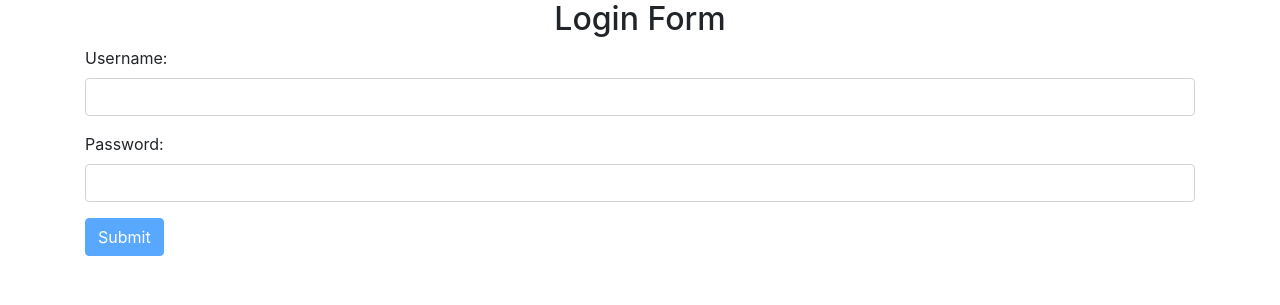
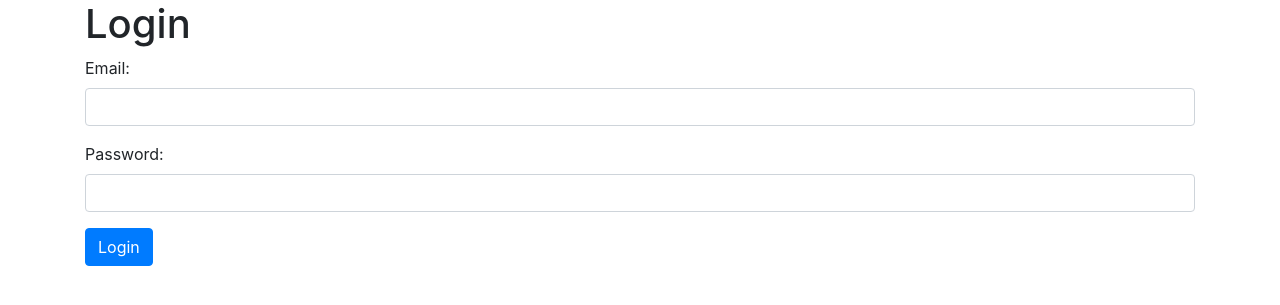
Before and after one commit to huyenuet/simple-web-app, a FastAPI app: page /login in a window 1280 px wide. Shown: the top 305 px of the page. Run offline with FastAPI, Linux system fonts and the light colour scheme; some libraries are stand-ins or nearby versions.

Commit message:
feat: remove scripts from login-form html file

```diff
--- a/templates/login-form.html
+++ b/templates/login-form.html
@@ -1,75 +1,29 @@
 <!DOCTYPE html>
-<html>
+<html lang="en">
 <head>
-	<title>Login Form</title>
-	<meta charset="UTF-8">
-    <meta name="viewport" content="width=device-width, initial-scale=1">
-    <link rel="stylesheet" href="https://maxcdn.bootstrapcdn.com/bootstrap/4.5.2/css/bootstrap.min.css">
-    <script src="https://ajax.googleapis.com/ajax/libs/jquery/3.5.1/jquery.min.js"></script>
-    <script src="https://cdnjs.cloudflare.com/ajax/libs/popper.js/1.16.0/umd/popper.min.js"></script>
-    <script src="https://maxcdn.bootstrapcdn.com/bootstrap/4.5.2/js/bootstrap.min.js"></script>
+    <meta charset="UTF-8">
+    <meta name="viewport" content="width=device-width, initial-scale=1.0">
+    <title>Login</title>
+    <link rel="stylesheet" href="https://stackpath.bootstrapcdn.com/bootstrap/4.3.1/css/bootstrap.min.css">
 </head>
 <body>
-	<div class="container">
-        <h2 class="text-center">Login Form</h2>
-        <form id="login-form" method="POST" class="needs-validation" novalidate>
+    <div class="container">
+        <h1>Login</h1>
+        <form id="loginForm" class="needs-validation" novalidate>
             <div class="form-group">
-                <label for="username">Username:</label>
-                <input type="text" id="username" name="username" class="form-control" required>
-                <div class="invalid-feedback">Please enter your username.</div>
+                <label for="email">Email:</label>
+                <input type="email" class="form-control" id="email" name="email" required>
+                <div class="invalid-feedback">Please enter a valid email address.</div>
             </div>
             <div class="form-group">
                 <label for="password">Password:</label>
-                <input type="password" id="password" name="password" class="form-control" required>
-                <div class="invalid-feedback">Please enter your password.</div>
+                <input type="password" class="form-control" id="password" name="password" required>
+                <div class="invalid-feedback">Incorrect email or password.</div>
             </div>
-            <input type="hidden" name="next" value="/home">
-            <button type="submit" class="btn btn-primary" id="submit-btn" disabled>Submit</button>
+            <button type="submit" class="btn btn-primary">Login</button>
         </form>
     </div>
-	<script>
-        const loginForm = document.querySelector('#login-form');
-        const submitButton = document.querySelector('#submit-btn');
-        const usernameInput = document.querySelector('#username');
-        const passwordInput = document.querySelector('#password');
 
-		const toggleSubmitButton = () => {
-            if (usernameInput.value && passwordInput.value) {
-                submitButton.removeAttribute('disabled');
-            } else {
-                submitButton.setAttribute('disabled', true);
-            }
-        };
-
-        loginForm.addEventListener('submit', async (event) => {
-            event.preventDefault();
-			if (!loginForm.checkValidity()) {
-                event.stopPropagation();
-                loginForm.classList.add('was-validated');
-                return;
-            }
-            const formData = new FormData(loginForm);
-            const response = await fetch('/login', {
-                method: 'POST',
-                body: formData
-            });
-
-            const data = await response.json();
-
-            if (data.success) {
-                window.location.href = data.redirect_url;
-            } else {
-                const errorMessage = document.createElement('div');
-				errorMessage.classList.add('invalid-feedback')
-                errorMessage.textContent = data.message;
-                loginForm.querySelector('#password').classList.add('is-invalid');
-                loginForm.querySelector('#password').insertAdjacentElement('afterend', errorMessage);
-                loginForm.classList.add('was-validated');
-            }
-        });
-
-		usernameInput.addEventListener('input', toggleSubmitButton)
-		passwordInput.addEventListener('input', toggleSubmitButton)
-    </script>
+    <script src="/static/login.js"></script>
 </body>
 </html>
```
